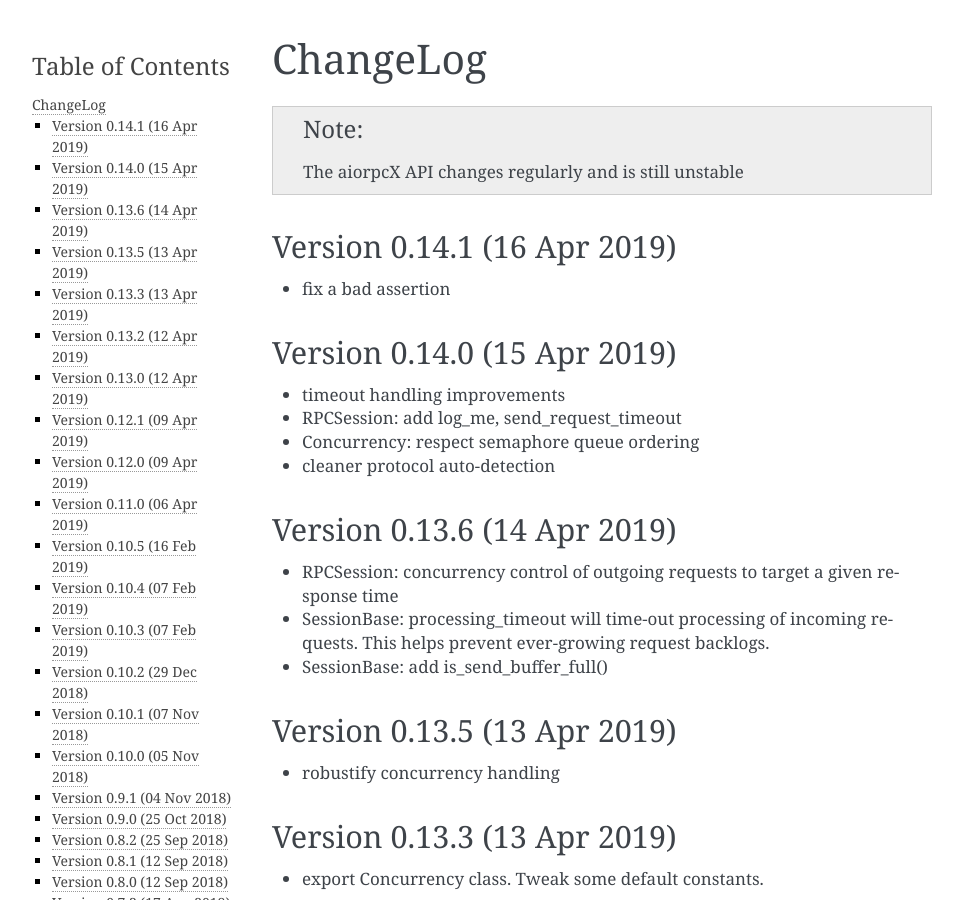
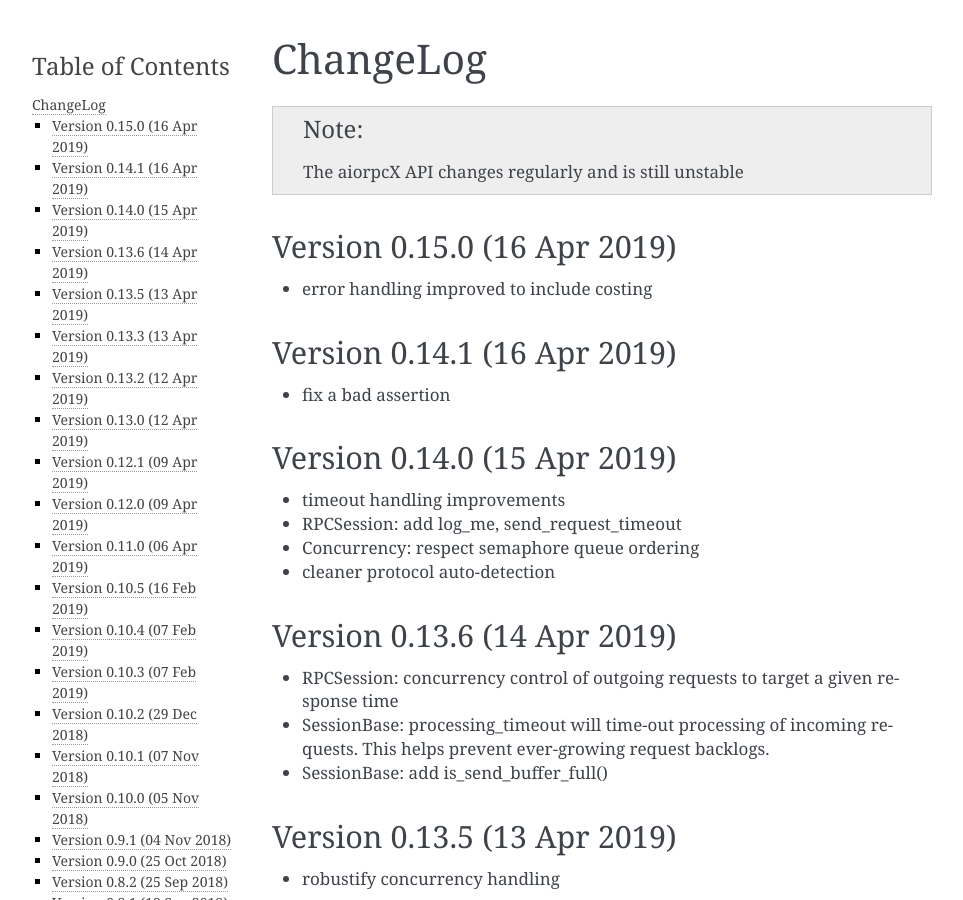
Before and after one commit to kyuupichan/aiorpcX, a Sphinx documentation site: the page built from docs/changelog.rst, in a window 1280 px wide and 900 px high. Shown: the whole window, without its empty margins (148-1111 px from the left). Built offline with Sphinx 7.4.7, drawn with Linux system fonts in a browser that asks for light colours.

Commit message:
Prepare 0.15.0

```diff
--- a/aiorpcx/__init__.py
+++ b/aiorpcx/__init__.py
@@ -6,7 +6,7 @@ from .session import *
 from .util import *
 
 
-_version_str = '0.14.1'
+_version_str = '0.15.0'
 _version = tuple(int(part) for part in _version_str.split('.'))
 
 
--- a/docs/changelog.rst
+++ b/docs/changelog.rst
@@ -3,6 +3,11 @@ ChangeLog
 
 .. note:: The aiorpcX API changes regularly and is still unstable
 
+
+Version 0.15.0 (16 Apr 2019)
+----------------------------
+
+* error handling improved to include costing
 
 Version 0.14.1 (16 Apr 2019)
 ----------------------------
```
